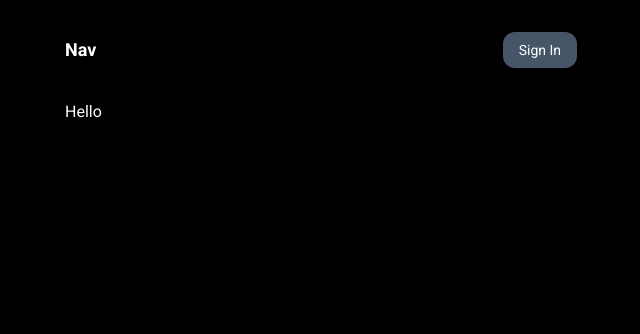
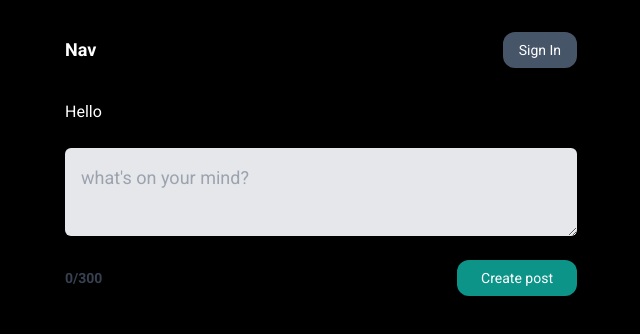
Before and after one commit to mitko1717/postit-fullstack-nextjs-prisma, a Next.js app: page / in a window 1280 px wide. Shown: the top 334 px of the page, without its empty margins (319-959 px from the left). Built offline with nearby package versions, Linux system fonts and the light colour scheme; no server answers.

Commit message:
add react-query provider

```diff
--- a/app/AddPost.tsx
+++ b/app/AddPost.tsx
@@ -1,6 +1,6 @@
 "use client";
 
-// import { useMutation, useQueryClient } from "react-query"
+import { useMutation, useQueryClient } from "@tanstack/react-query"
 import { useState } from "react";
 // import toast from "react-hot-toast"
 // import axios, { AxiosError } from "axios"
@@ -15,13 +15,28 @@
 
   return (
     <form>
-      <div>
+      <div className="flex flex-col my-4">
         <textarea
           name="title"
           placeholder="what's on your mind?"
           value={title}
           onChange={(e) => setTitle(e.target.value)}
+          className="p-4 text-lg rounded-md my-2 bg-gray-200 text-black"
         ></textarea>
+      </div>
+      <div className=" flex items-center justify-between gap-2">
+        <p
+          className={`font-bold text-sm ${
+            title.length > 300 ? "text-red-700" : "text-gray-700"
+          } `}
+        >{`${title.length}/300`}</p>
+        <button
+          disabled={isDisabled}
+          className="text-sm bg-teal-600 text-white py-2 px-6 rounded-xl disabled:opacity-25"
+          type="submit"
+        >
+          Create post
+        </button>
       </div>
     </form>
   );
--- /dev/null
+++ b/app/QueryWrapper.tsx
@@ -0,0 +1,20 @@
+'use client'
+
+import React, { ReactNode } from 'react'
+import { QueryClient, QueryClientProvider } from '@tanstack/react-query'
+
+interface Props {
+    children?: ReactNode
+}
+
+const queryClient = new QueryClient()
+
+const QueryWrapper = ({ children }: Props) => {
+  return (
+    <QueryClientProvider client={queryClient}>
+        {children}
+    </QueryClientProvider>
+  )
+}
+
+export default QueryWrapper
--- a/app/layout.jsx
+++ b/app/layout.jsx
@@ -2,7 +2,7 @@
 import Nav from "./auth/Nav";
 import { Roboto } from "next/font/google";
 // import AuthContext from "./auth/AuthContext"
-// import QueryWrapper from "./QueryWrapper"
+import QueryWrapper from "./QueryWrapper"
 
 const roboto = Roboto({
   subsets: ["latin"],
@@ -17,8 +17,10 @@
       <body
         className={`bg-black mx-4 md:mx-48 xl:mx-96 ${roboto.variable} font-sans text-white`}
       >
-        <Nav />
-        {children}
+        <QueryWrapper>
+          <Nav />
+          {children}
+        </QueryWrapper>
       </body>
     </html>
   );
--- a/app/page.tsx
+++ b/app/page.tsx
@@ -1,7 +1,11 @@
+'use client'
+import AddPost from './AddPost'
+
 export default function Home() {
   return (
     <main>
       <h1>Hello</h1>
+      <AddPost />
     </main>
   );
 }
--- a/package.json
+++ b/package.json
@@ -13,6 +13,7 @@
     "@next-auth/prisma-adapter": "^1.0.5",
     "@next/font": "^13.2.4",
     "@prisma/client": "^4.11.0",
+    "@tanstack/react-query": "^4.26.1",
     "@types/react": "18.0.28",
     "@types/react-dom": "18.0.11",
     "next": "13.2.4",
```
Also changed, not shown: 1 other file (tests, documents, lock files or other folders).
